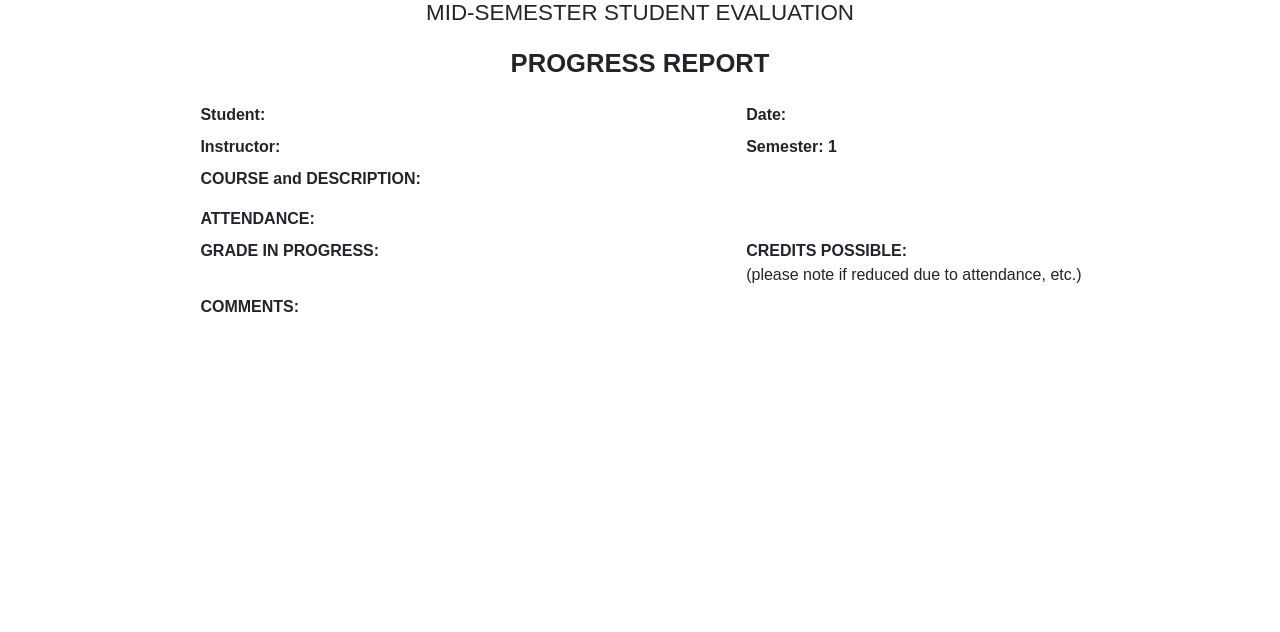
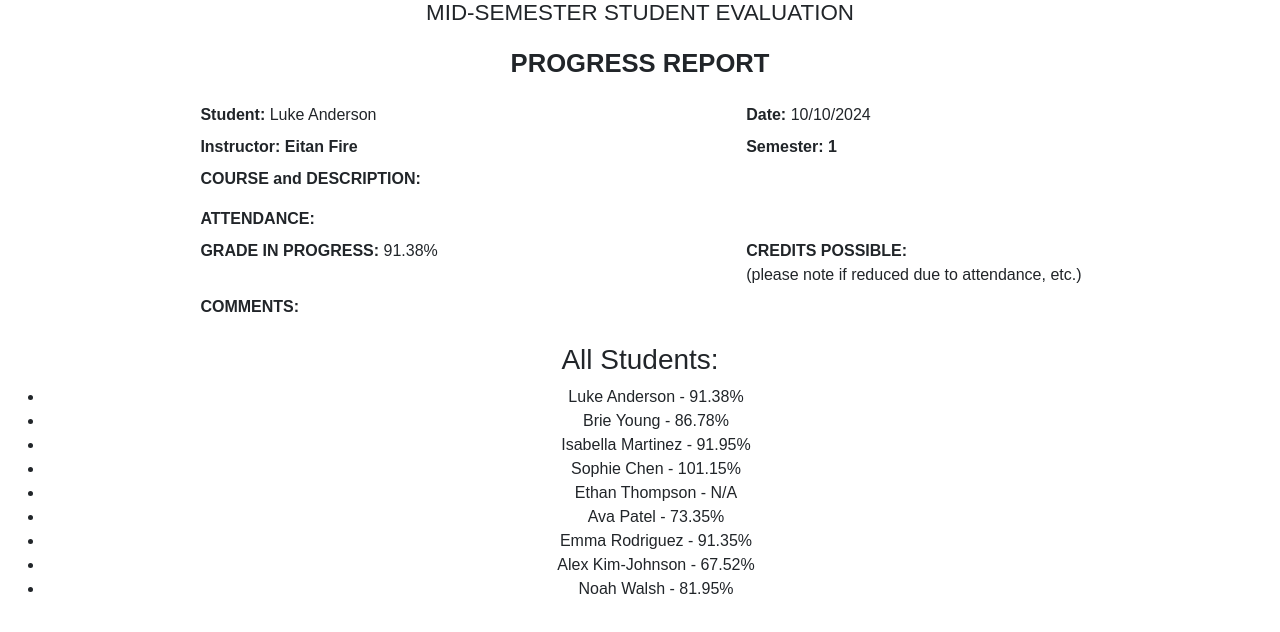
Before and after one commit to eitanfire/Progress-Report-Generator, a React (Vite) app: page / in a window 1280 px wide. Shown: the top 632 px of the page. Built offline with nearby package versions, Linux system fonts and the light colour scheme.

Commit message:
map over grade data and render in Report

```diff
--- a/src/components/Report.tsx
+++ b/src/components/Report.tsx
@@ -1,7 +1,25 @@
-import React from "react";
+import React, { useState, useEffect } from "react";
 import { Col, Row, Container } from "reactstrap";
+import gradesData from '../grades.json';
+
+interface Student {
+  lastName: string;
+  firstName: string;
+  email: string;
+  overallGrade: string | null;
+}
 
 const Report: React.FC = () => {
+  const [students, setStudents] = useState<Student[]>([]);
+  const [currentStudent, setCurrentStudent] = useState<Student | null>(null);
+
+  useEffect(() => {
+    setStudents(gradesData.students);
+    if (gradesData.students.length > 0) {
+      setCurrentStudent(gradesData.students[0]);
+    }
+  }, []);
+
   return (
     <Container fluid>
       <Row className="mb-3">
@@ -13,15 +31,18 @@ const Report: React.FC = () => {
       <div className="report-specifics-container">
         <Row className="mb-2">
           <Col sm="6">
-            <strong>Student:</strong>
+            <strong>Student:</strong>{" "}
+            {currentStudent
+              ? `${currentStudent.firstName} ${currentStudent.lastName}`
+              : ""}
           </Col>
           <Col sm="6">
-            <strong>Date:</strong>
+            <strong>Date:</strong> {new Date().toLocaleDateString()}
           </Col>
         </Row>
         <Row className="mb-2">
           <Col sm="6">
-            <strong>Instructor:</strong>
+            <strong>Instructor: Eitan Fire</strong>
           </Col>
           <Col sm="6">
             <strong>Semester: 1</strong>
@@ -42,7 +63,8 @@ const Report: React.FC = () => {
         </Row>
         <Row className="mb-2">
           <Col sm="6">
-            <strong>GRADE IN PROGRESS:</strong>
+            <strong>GRADE IN PROGRESS:</strong>{" "}
+            {currentStudent ? currentStudent.overallGrade : ""}
           </Col>
           <Col sm="6">
             <strong>CREDITS POSSIBLE:</strong>
@@ -56,6 +78,23 @@ const Report: React.FC = () => {
           </Col>
         </Row>
       </div>
+      <Row className="mt-4">
+        <Col>
+          <h3>All Students:</h3>
+          <ul>
+            {students.map((student, index) => (
+              <li
+                key={index}
+                onClick={() => setCurrentStudent(student)}
+                style={{ cursor: "pointer" }}
+              >
+                {student.firstName} {student.lastName} -{" "}
+                {student.overallGrade || "N/A"}
+              </li>
+            ))}
+          </ul>
+        </Col>
+      </Row>
     </Container>
   );
 };
```
